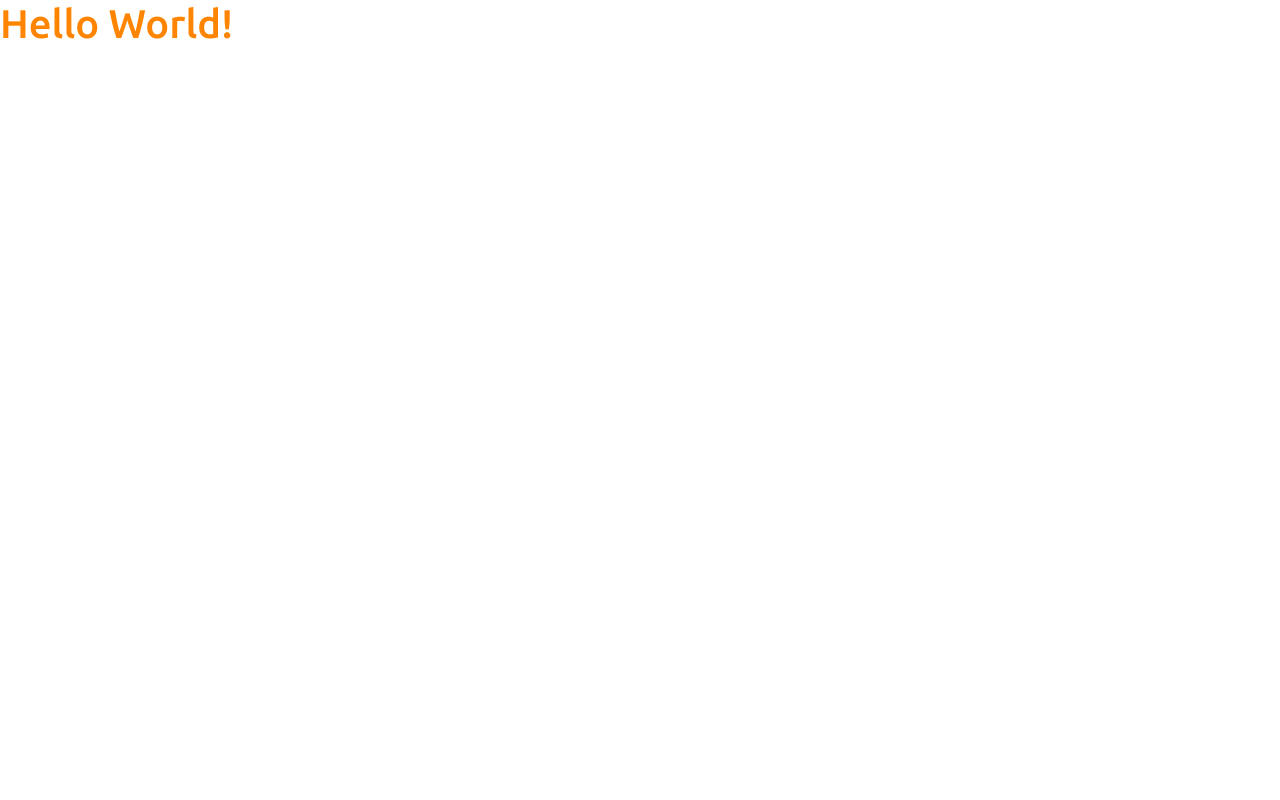
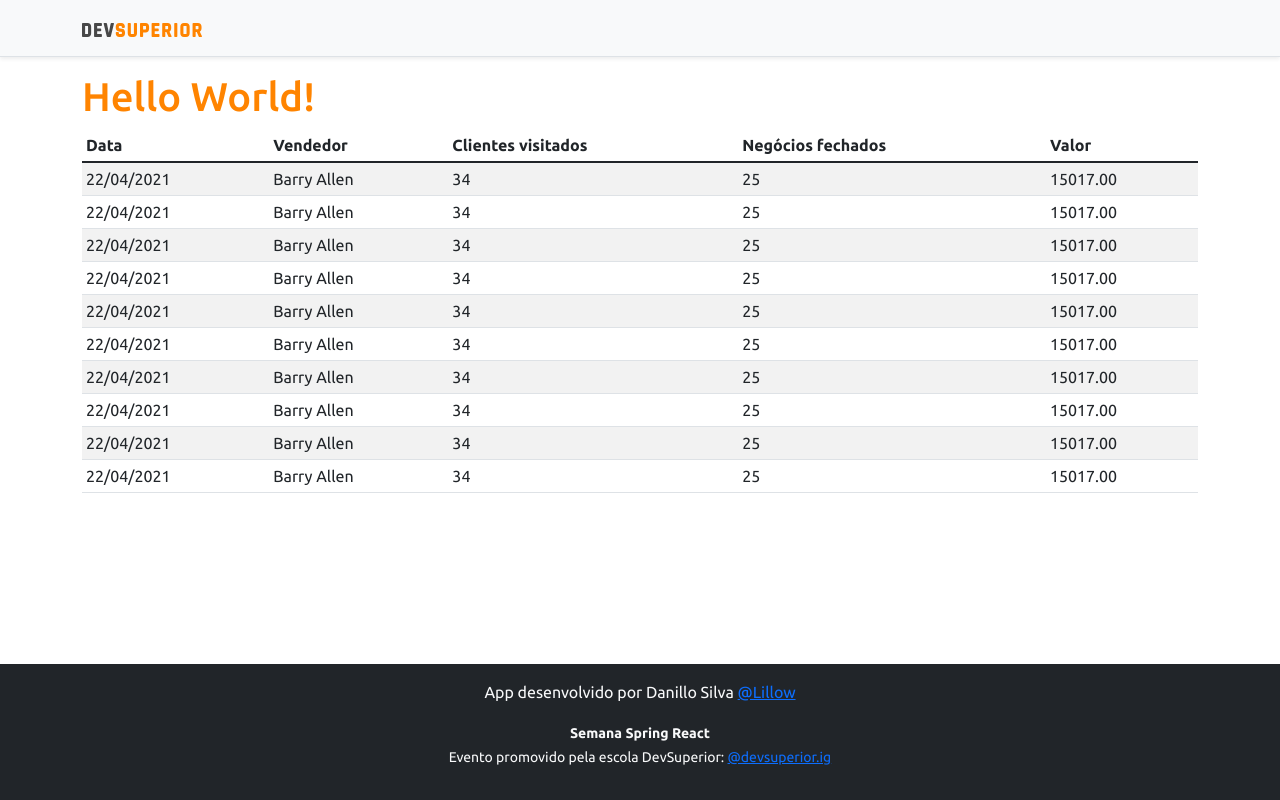
Before and after one commit to Lillow/dsvendas, a React (Create React App) app in the folder frontend/: page / in a window 1280 px wide. Built offline with nearby package versions, Linux system fonts and the light colour scheme.

Commit message:
Basic static components

```diff
--- a/frontend/src/App.tsx
+++ b/frontend/src/App.tsx
@@ -1,9 +1,18 @@
+import DataTable from 'components/DataTable'
+import Footer from 'components/Footer'
+import NavBar from 'components/NavBar'
+
 function App() {
   return (
-    <div>
-      <h1 className="text-primary">Hello World!</h1>
-    </div>
-  );
+    <>
+      <NavBar />
+      <div className="container">
+        <h1 className="text-primary">Hello World!</h1>
+        <DataTable />
+      </div>
+      <Footer />
+    </>
+  )
 }
 
-export default App;
+export default App
--- /dev/null
+++ b/frontend/src/components/DataTable/index.tsx
@@ -0,0 +1,91 @@
+const DataTable = () => {
+  return (
+    <div className="table-responsive">
+      <table className="table table-striped table-sm">
+        <thead>
+          <tr>
+            <th>Data</th>
+            <th>Vendedor</th>
+            <th>Clientes visitados</th>
+            <th>Negócios fechados</th>
+            <th>Valor</th>
+          </tr>
+        </thead>
+        <tbody>
+          <tr>
+            <td>22/04/2021</td>
+            <td>Barry Allen</td>
+            <td>34</td>
+            <td>25</td>
+            <td>15017.00</td>
+          </tr>
+          <tr>
+            <td>22/04/2021</td>
+            <td>Barry Allen</td>
+            <td>34</td>
+            <td>25</td>
+            <td>15017.00</td>
+          </tr>
+          <tr>
+            <td>22/04/2021</td>
+            <td>Barry Allen</td>
+            <td>34</td>
+            <td>25</td>
+            <td>15017.00</td>
+          </tr>
+          <tr>
+            <td>22/04/2021</td>
+            <td>Barry Allen</td>
+            <td>34</td>
+            <td>25</td>
+            <td>15017.00</td>
+          </tr>
+          <tr>
+            <td>22/04/2021</td>
+            <td>Barry Allen</td>
+            <td>34</td>
+            <td>25</td>
+            <td>15017.00</td>
+          </tr>
+          <tr>
+            <td>22/04/2021</td>
+            <td>Barry Allen</td>
+            <td>34</td>
+            <td>25</td>
+            <td>15017.00</td>
+          </tr>
+          <tr>
+            <td>22/04/2021</td>
+            <td>Barry Allen</td>
+            <td>34</td>
+            <td>25</td>
+            <td>15017.00</td>
+          </tr>
+          <tr>
+            <td>22/04/2021</td>
+            <td>Barry Allen</td>
+            <td>34</td>
+            <td>25</td>
+            <td>15017.00</td>
+          </tr>
+          <tr>
+            <td>22/04/2021</td>
+            <td>Barry Allen</td>
+            <td>34</td>
+            <td>25</td>
+            <td>15017.00</td>
+          </tr>
+          <tr>
+            <td>22/04/2021</td>
+            <td>Barry Allen</td>
+            <td>34</td>
+            <td>25</td>
+            <td>15017.00</td>
+          </tr>
+        </tbody>
+      </table>
+    </div>
+  )
+}
+
+export default DataTable
--- /dev/null
+++ b/frontend/src/components/Footer/index.tsx
@@ -0,0 +1,30 @@
+const Footer = () => {
+  return (
+    <footer className="footer mt-auto py-3 bg-dark">
+      <div className="container">
+        <p className="text-light">
+          App desenvolvido por {' Danillo Silva '}
+          <a href="https://github.com/Lillow" target="_blank" rel="noreferrer">
+            @Lillow
+          </a>
+        </p>
+        <p className="text-light">
+          <small>
+            <strong>Semana Spring React</strong>
+            <br />
+            Evento promovido pela escola DevSuperior:{' '}
+            <a
+              href="https://instagram.com/devsuperior.ig"
+              target="_blank"
+              rel="noreferrer"
+            >
+              @devsuperior.ig
+            </a>
+          </small>
+        </p>
+      </div>
+    </footer>
+  )
+}
+
+export default Footer
--- /dev/null
+++ b/frontend/src/components/NavBar/index.tsx
@@ -0,0 +1,15 @@
+import ImgDsDark from 'assets/img/ds-dark.svg'
+
+const NavBar = () => {
+  return (
+    <div className="d-flex flex-column flex-md-row align-items-center p-3 px-md-4 mb-3 bg-light border-bottom shadow-sm">
+      <div className="container">
+        <nav className="my-2 my-md-0 mr-md-3">
+          <img src={ImgDsDark} alt="DevSuperior" width="120" />
+        </nav>
+      </div>
+    </div>
+  )
+}
+
+export default NavBar
```
Also changed, not shown: frontend/src/assets/img/ds-dark.svg (added).
